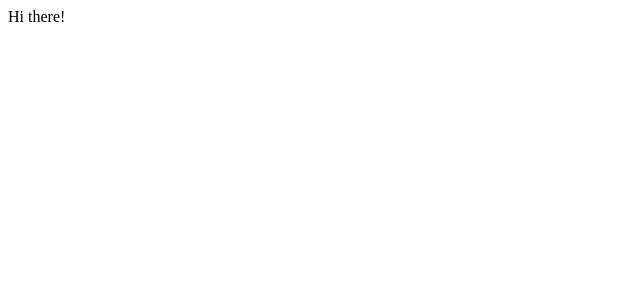
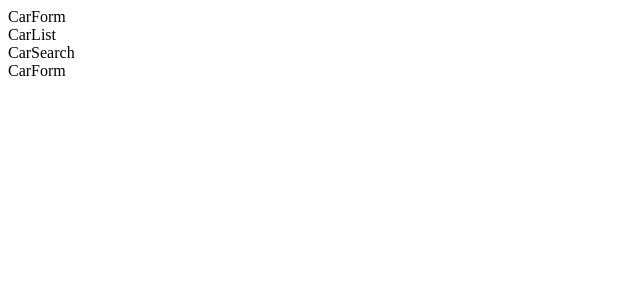
Before and after one commit to andbudha/cars_redux_toolkit, a React (Create React App) app: page / in a window 1280 px wide. Shown: the top 300 px of the page, without its empty margins (0-640 px from the left). Built offline with nearby package versions, Linux system fonts and the light colour scheme.

Commit message:
component folder and components added

```diff
--- a/src/App.js
+++ b/src/App.js
@@ -1,8 +1,17 @@
+import { CarForm } from "./components/CarForm";
+import { CarList } from "./components/CarList";
+import { CarSearch } from "./components/CarSearch";
+import { CarValue } from "./components/CarValue";
 
 
 const App = () => {
     return (
-        <div>Hi there!</div>
+        <div>
+            <CarForm />
+            <CarList />
+            <CarSearch />
+            <CarValue />
+        </div>
     );
 }
 
--- /dev/null
+++ b/src/components/CarForm.js
@@ -0,0 +1,6 @@
+
+export const CarForm = () => {
+    return (
+        <div>CarForm</div>
+    );
+}
--- /dev/null
+++ b/src/components/CarList.js
@@ -0,0 +1,6 @@
+
+export const CarList = () => {
+    return (
+        <div>CarList</div>
+    );
+}
--- /dev/null
+++ b/src/components/CarSearch.js
@@ -0,0 +1,6 @@
+
+export const CarSearch = () => {
+    return (
+        <div>CarSearch</div>
+    );
+}
--- /dev/null
+++ b/src/components/CarValue.js
@@ -0,0 +1,6 @@
+
+export const CarValue = () => {
+    return (
+        <div>CarForm</div>
+    );
+}
```
Also changed, not shown: 1 other file (tests, documents, lock files or other folders).
